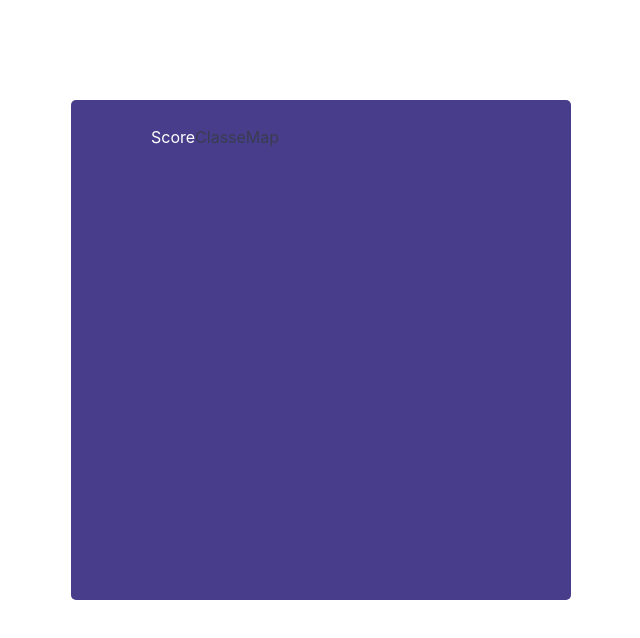
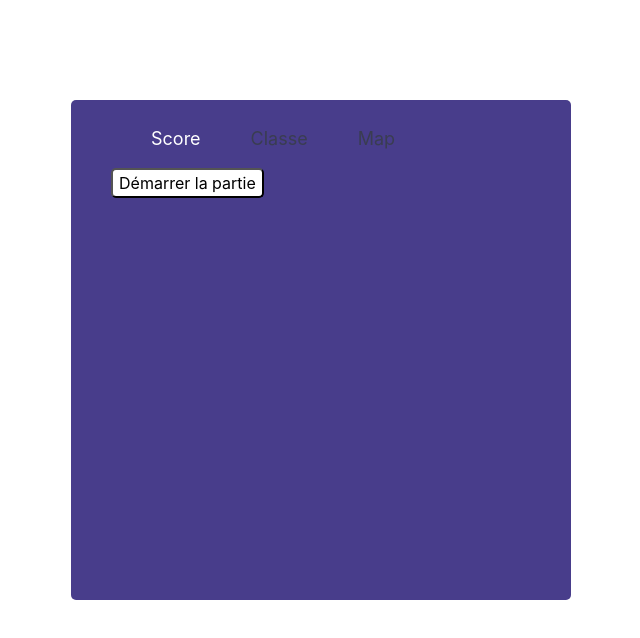
Before and after one commit to MaxenceLelandais/tp1_web_tag, a plain HTML site: page index.html in a window 1280 px wide. Shown: the whole page, without its empty margins (319-959 px from the left). Drawn offline with nearby package versions, Linux system fonts and the light colour scheme.

Commit message:
Ajout du bouton start game
Ajout du bouton au leaderboard pour commencer une nouvelle partie, il ne se passe rien pour le moment. Il ne me reste plus qu'à ajouter la liste des meilleurs joueur et de permettre de faire le tri.

```diff
--- a/src/components/leaderboard.js
+++ b/src/components/leaderboard.js
@@ -7,33 +7,20 @@ export function Leaderboard() {
                 <div class="leaderboardtabs">
                     <div class="leaderboard">
                         <ul>
-                            <li class="active">Score</li>
-                            <li>Classe</li>
-                            <li>Map</li>
+                            <li class="active" data-li="score">Score</li>
+                            <li data-li="classePerso">Classe</li>
+                            <li data-li="map">Map</li>
                         </ul>
                     </div>
                 </div>
+                <button type="button" class="bouton"> Démarrer la partie</button>
             </div>
+
         </div>
     `);
 
     leaderboard.append(restoreScore);
+    //leaderboard.push(restoreScore);
 
     return leaderboard;
 }
-
-/*
-    <div class="wrapper">
-        <div class="leaderboardSection">
-            <div class="leaderboardtabs">
-                <div class="leaderboard">
-                    <ul>
-                        <li class="active">Score</li>
-                        <li>Classe</li>
-                        <li>Map</li>
-                    </ul>
-                </div>
-            </div>
-        </div>
-    </div>
-*/
--- a/src/model/score.js
+++ b/src/model/score.js
@@ -27,7 +27,6 @@ export function restoreScore() {
     const array = [];
 
     if(retrievedScore !== null) {
-        //const score = JSON.parse(retrievedScore);
         listeJoueur = retrievedScore.split(',');
 
         listeJoueur.forEach( (element) => {
--- a/style.css
+++ b/style.css
@@ -1,5 +1,10 @@
 body{
     overflow: hidden;
+}
+
+.bouton {
+    background-color: white;
+    border-radius: 5px;
 }
 
 canvas{
@@ -20,14 +25,14 @@ canvas{
 
 .leaderboardSection ul {
     display: flex;
-    width: 100%;
 }
 
 .leaderboardSection ul li {
     color: #3a3d51;
     cursor: pointer;
     display: flex;
-
+    font-size: 18px;
+    margin-right: 50px;
 }
 
 .leaderboardSection ul li:hover,
```
Also changed, not shown: README.md.
